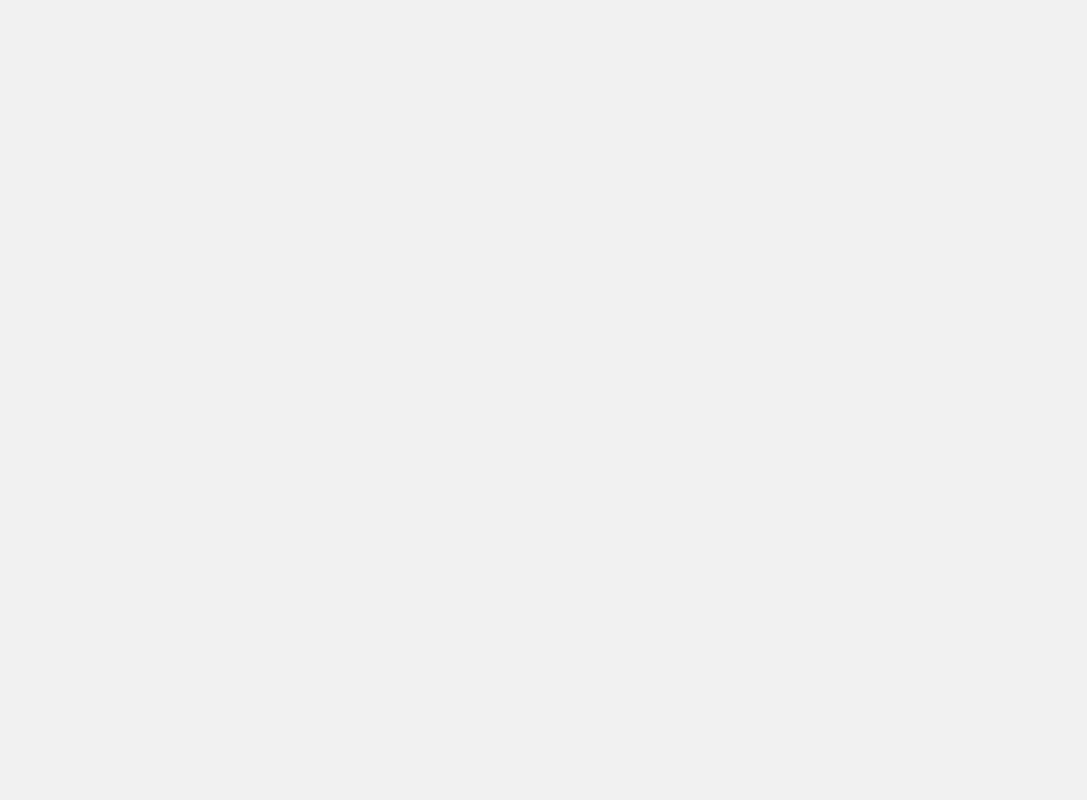
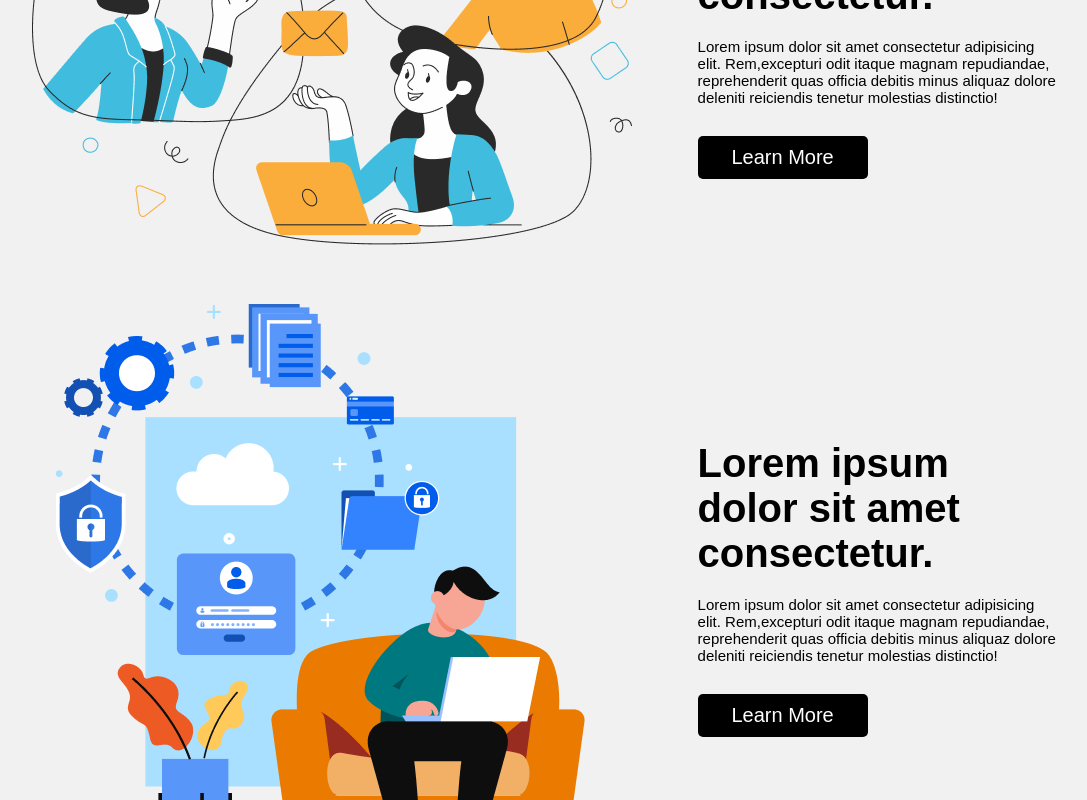
Before and after one commit to ashokbudha/company-website-react, a React (Vite) app: page / in a window 1280 px wide. Shown: the part 1380-2180 px from the top of the page, without its empty margins (96-1183 px from the left). Before the commit the page ends 1236 px from the top, so only its background shows below. Built offline with nearby package versions, Linux system fonts and the light colour scheme.

Commit message:
add Feature section

```diff
--- a/src/App.js
+++ b/src/App.js
@@ -2,6 +2,7 @@ import Navbar from "./components/Navbar";
 import Footer from "./components/Footer";
 import HeroSection from "./components/HeroSection";
 import Partners from "./components/Partners";
+import FeatureContainer from "./components/FeatureContainer";
 
 const App = () =>{
 
@@ -10,6 +11,7 @@ const App = () =>{
         <Navbar/>
         <HeroSection/>
         <Partners />
+        <FeatureContainer/>
         <Footer/>
         </>
     );
--- /dev/null
+++ b/src/components/Feature.js
@@ -0,0 +1,20 @@
+
+
+const Feature = (props) =>{
+   const {image, title, description} = props.data;
+
+    return (
+        <div className="feature" id="feature1">
+                <div className="feature-illustration">
+                    <img src={image.src} alt={image.alt}/>
+                </div>
+                <div className="feature-content">
+                    <h1 className="feature-title">{title}</h1>
+                    <p className="feature-description">{description}</p>
+                    <a href="" className="feature-learn-more-btn btn">Learn More</a>
+                </div>
+            </div>
+    )
+}
+
+export default Feature;
--- /dev/null
+++ b/src/components/FeatureContainer.js
@@ -0,0 +1,25 @@
+import Feature from "./Feature";
+
+import feature1_illustration from "../assets/images/feature1-illustration.png";
+import feature2_illustration from "../assets/images/feature2-illustration.png";
+
+
+const FeatureContainer = () =>{
+    const feature1 ={"image":{"src":feature1_illustration, "alt":"feature1 -illustration"}, "title":"Lorem ipsum dolor sit amet consectetur.", "description": "Lorem ipsum dolor sit amet consectetur adipisicing elit. Rem,excepturi odit itaque magnam repudiandae, reprehenderit quas officia debitis minus aliquaz dolore deleniti reiciendis tenetur molestias distinctio!"};
+
+    const feature2 ={"image":{"src":feature2_illustration, "alt":"feature2 -illustration"}, "title":"Lorem ipsum dolor sit amet consectetur.", "description": "Lorem ipsum dolor sit amet consectetur adipisicing elit. Rem,excepturi odit itaque magnam repudiandae, reprehenderit quas officia debitis minus aliquaz dolore deleniti reiciendis tenetur molestias distinctio!"};
+
+
+
+    return(
+    <section id="features">
+        <div className="features-container">
+            <Feature data ={feature1}/>
+            <Feature data ={feature2}/>
+        </div>
+    </section>
+
+    )
+}
+
+export default FeatureContainer;
```
Also changed, not shown: src/assets/images/feature1-illustration.png (added), src/assets/images/feature2-illustration.png (added).
